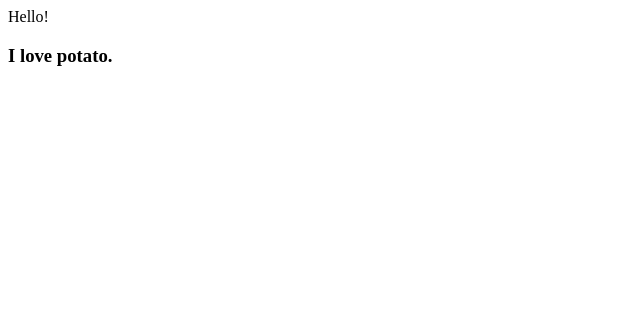
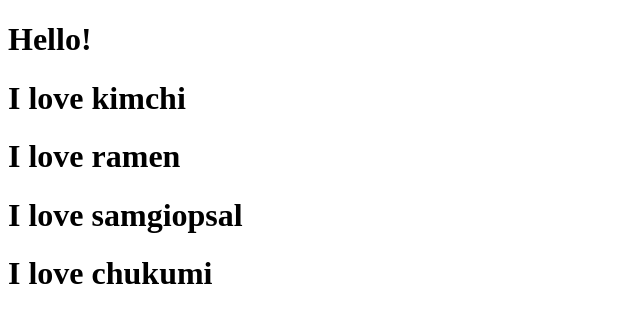
Before and after one commit to parkchangwoo1/movie_app, a React (Create React App) app: page / in a window 1280 px wide. Shown: the top 322 px of the page, without its empty margins (0-640 px from the left). Built offline with nearby package versions, Linux system fonts and the light colour scheme.

Commit message:
component JSX props example

```diff
--- a/src/App.js
+++ b/src/App.js
@@ -1,10 +1,15 @@
-import Potato from "./Potato";
+function Food(props) {
+  return <h1>I love {props.fav}</h1>;
+}
 
 function App() {
   return (
     <div className="App">
-      Hello!
-      <Potato />
+      <h1>Hello!</h1>
+      <Food fav="kimchi" />
+      <Food fav="ramen" />
+      <Food fav="samgiopsal" />
+      <Food fav="chukumi" />
     </div>
   );
 }
--- a/src/Potato.js
+++ /dev/null
@@ -1,5 +0,0 @@
-function Potato() {
-  return <h3>I love potato.</h3>;
-}
-
-export default Potato;
```
